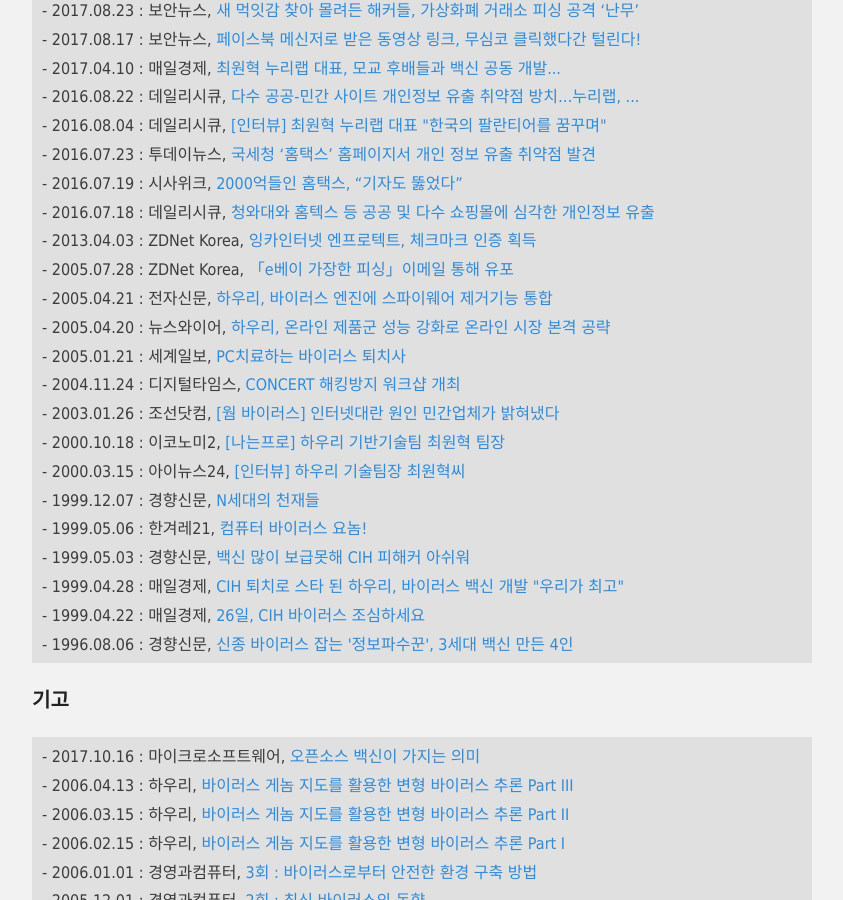
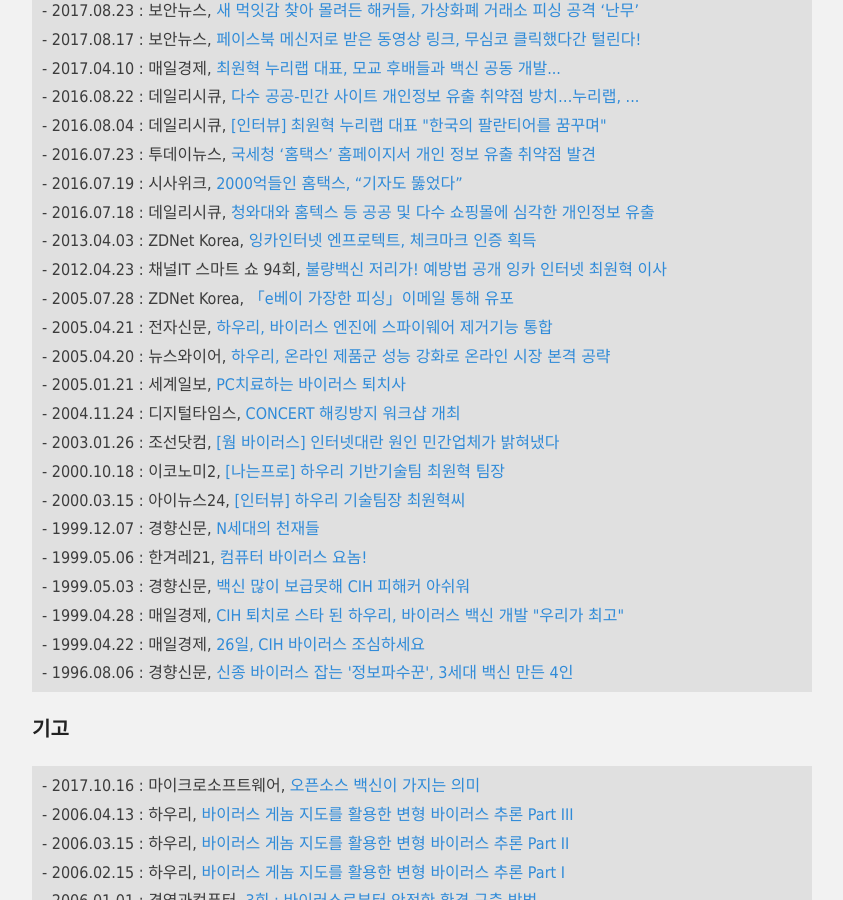
Before and after one commit to hanul93/hanul93.github.com, a Jekyll site: the page built from about.md, in a window 1280 px wide and 900 px high, scrolled down 1963 px. Shown: the whole window, without its empty margins (218-1061 px from the left). Built offline with Jekyll 4.4.1, drawn with Linux system fonts in a browser that asks for light colours; nearby versions of some CDN libraries.

Commit message:
채널 IT 방송 추가

```diff
--- a/about.md
+++ b/about.md
@@ -77,6 +77,7 @@
 - 2016.07.19 : 시사위크, <a href="http://www.sisaweek.com/news/articleView.html?idxno=74269">2000억들인 홈택스, “기자도 뚫었다”</a>
 - 2016.07.18 : 데일리시큐, <a href="http://www.dailysecu.com/news/articleView.html?idxno=15000">청와대와 홈텍스 등 공공 및 다수 쇼핑몰에 심각한 개인정보 유출</a>
 - 2013.04.03 : ZDNet Korea, <a href="http://www.zdnet.co.kr/news/news_view.asp?artice_id=20130403165645&lo=zv40">잉카인터넷 엔프로텍트, 체크마크 인증 획득</a>
+- 2012.04.23 : 채널IT 스마트 쇼 94회, <a href="https://www.youtube.com/watch?v=vh1MbkA10xY&index=94&list=PLANiTe-B0j3wCeahnHgYJrizwefbHqj81">불량백신 저리가! 예방법 공개 잉카 인터넷 최원혁 이사</a>
 - 2005.07.28 : ZDNet Korea, <a href="http://www.zdnet.co.kr/news/news_view.asp?artice_id=00000039138360&type=det&re=">「e베이 가장한 피싱」이메일 통해 유포</a>
 - 2005.04.21 : 전자신문, <a href="http://m.etnews.com/200504200074?SNS=00004">하우리, 바이러스 엔진에 스파이웨어 제거기능 통합</a>
 - 2005.04.20 : 뉴스와이어, <a href="http://www.newswire.co.kr/newsRead.php?no=44302&ected=">하우리, 온라인 제품군 성능 강화로 온라인 시장 본격 공략</a>
```
